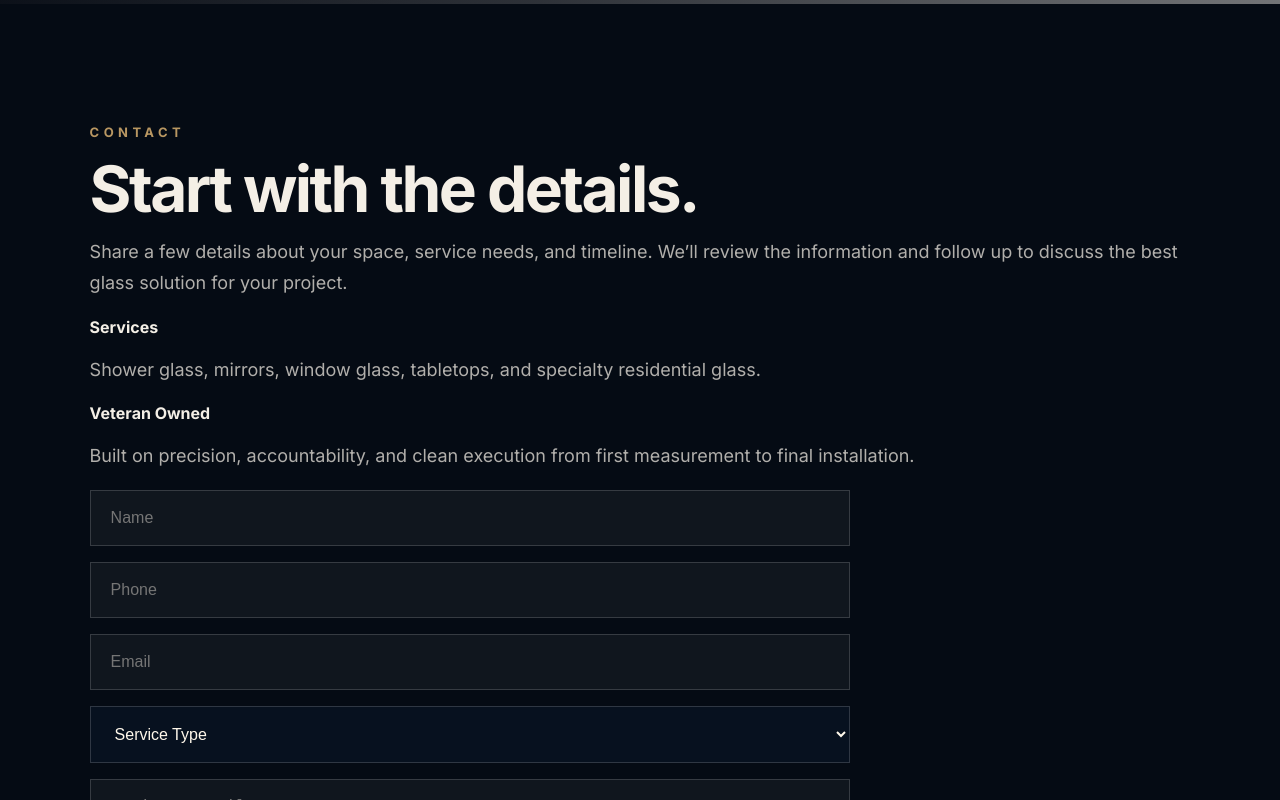
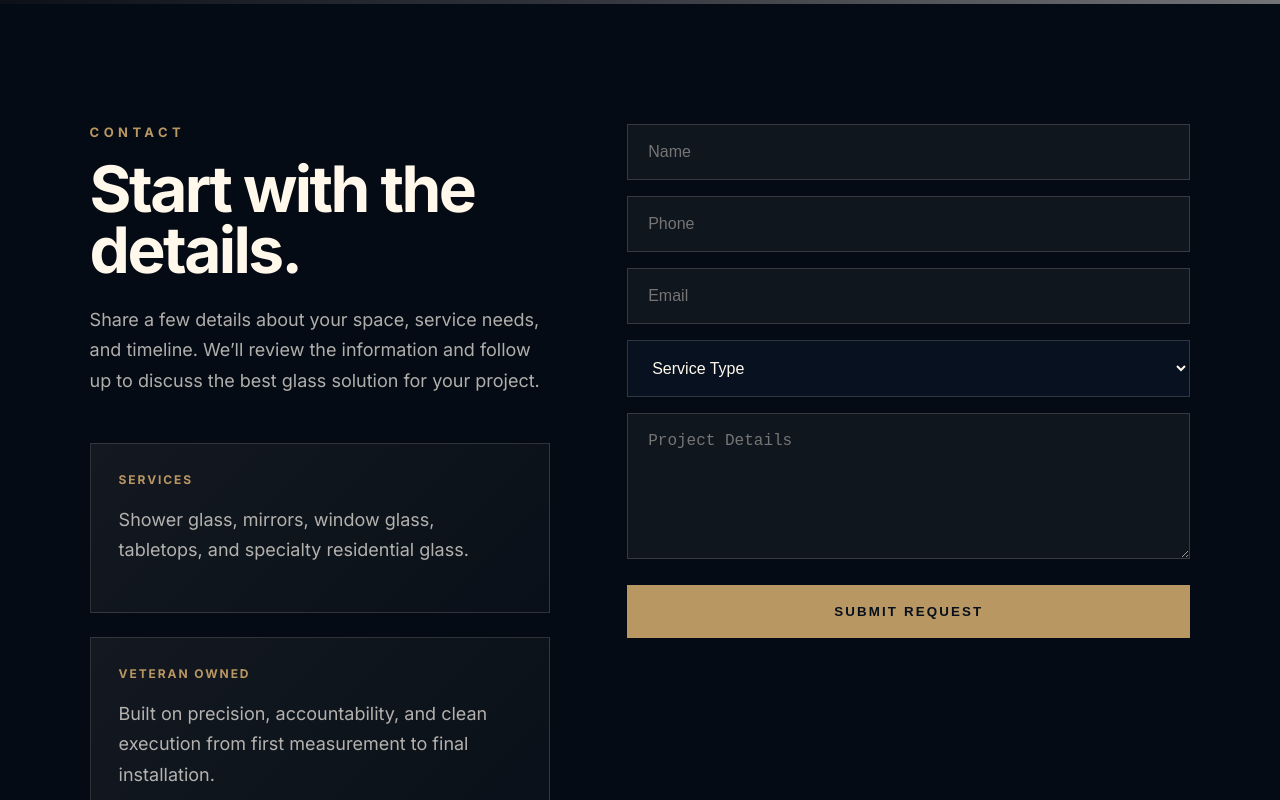
Before and after one commit to James-1942/fulcrum-glass-site, a React (Vite) app: page /contact in a window 1280 px wide. Shown: the part 860-1660 px from the top of the page. Built offline with nearby package versions, Linux system fonts and the light colour scheme; grey boxes are pictures that could not be loaded.

Commit message:
Update App.css

```diff
--- a/src/App.css
+++ b/src/App.css
@@ -560,3 +560,53 @@ background-image:
     width: 100%;
   }
 }
+
+.fg-contact-layout {
+  display: grid;
+  grid-template-columns: 0.9fr 1.1fr;
+  gap: clamp(36px, 6vw, 90px);
+  align-items: start;
+}
+
+.fg-contact-info {
+  max-width: 640px;
+}
+
+.fg-contact-info h2 {
+  margin: 0 0 24px;
+  color: #fff8eb;
+  font-size: clamp(42px, 5vw, 72px);
+  line-height: 0.96;
+  letter-spacing: -0.04em;
+}
+
+.fg-contact-details {
+  display: grid;
+  gap: 24px;
+  margin-top: 46px;
+}
+
+.fg-contact-details div {
+  padding: 28px;
+  border: 1px solid rgba(255, 255, 255, 0.14);
+  background: linear-gradient(
+    135deg,
+    rgba(255, 255, 255, 0.055),
+    rgba(255, 255, 255, 0.018)
+  );
+}
+
+.fg-contact-details strong {
+  display: block;
+  margin-bottom: 12px;
+  color: #b99762;
+  letter-spacing: 0.16em;
+  text-transform: uppercase;
+  font-size: 12px;
+}
+
+@media (max-width: 900px) {
+  .fg-contact-layout {
+    grid-template-columns: 1fr;
+  }
+}
```
